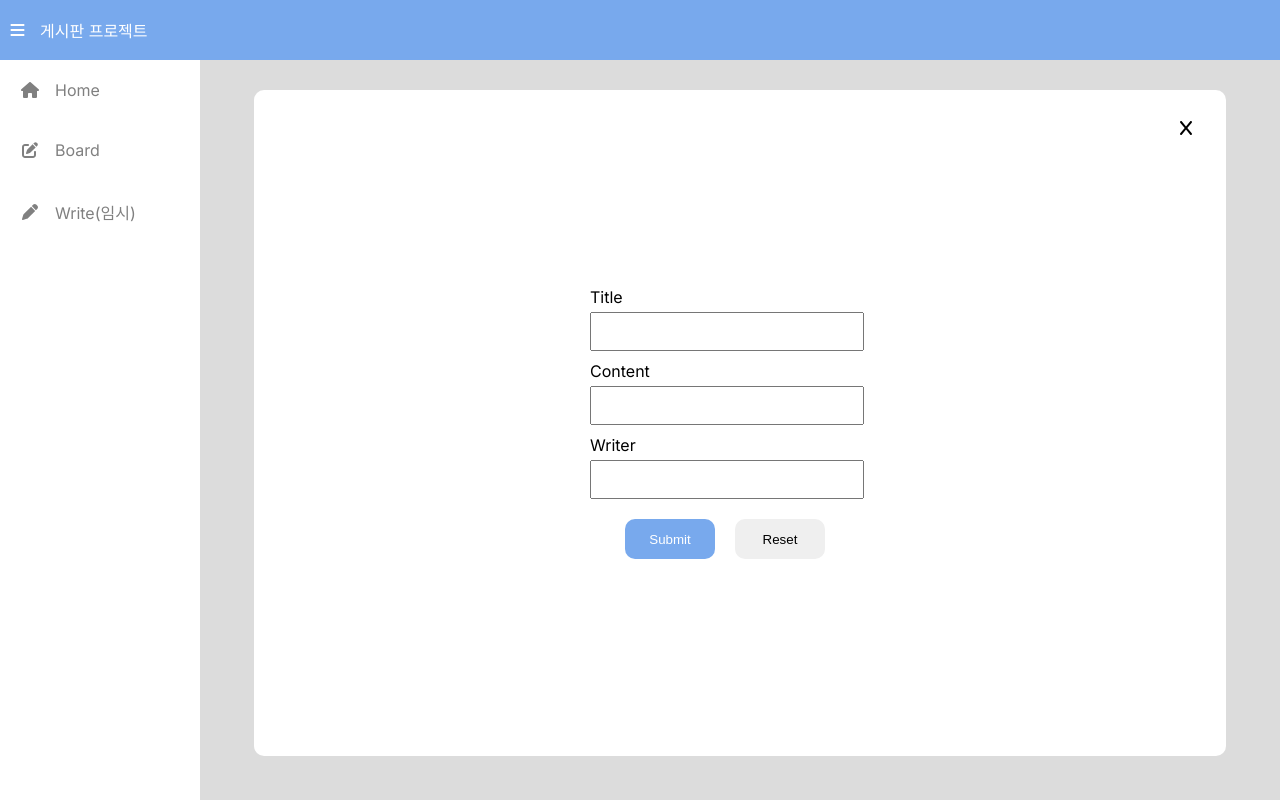
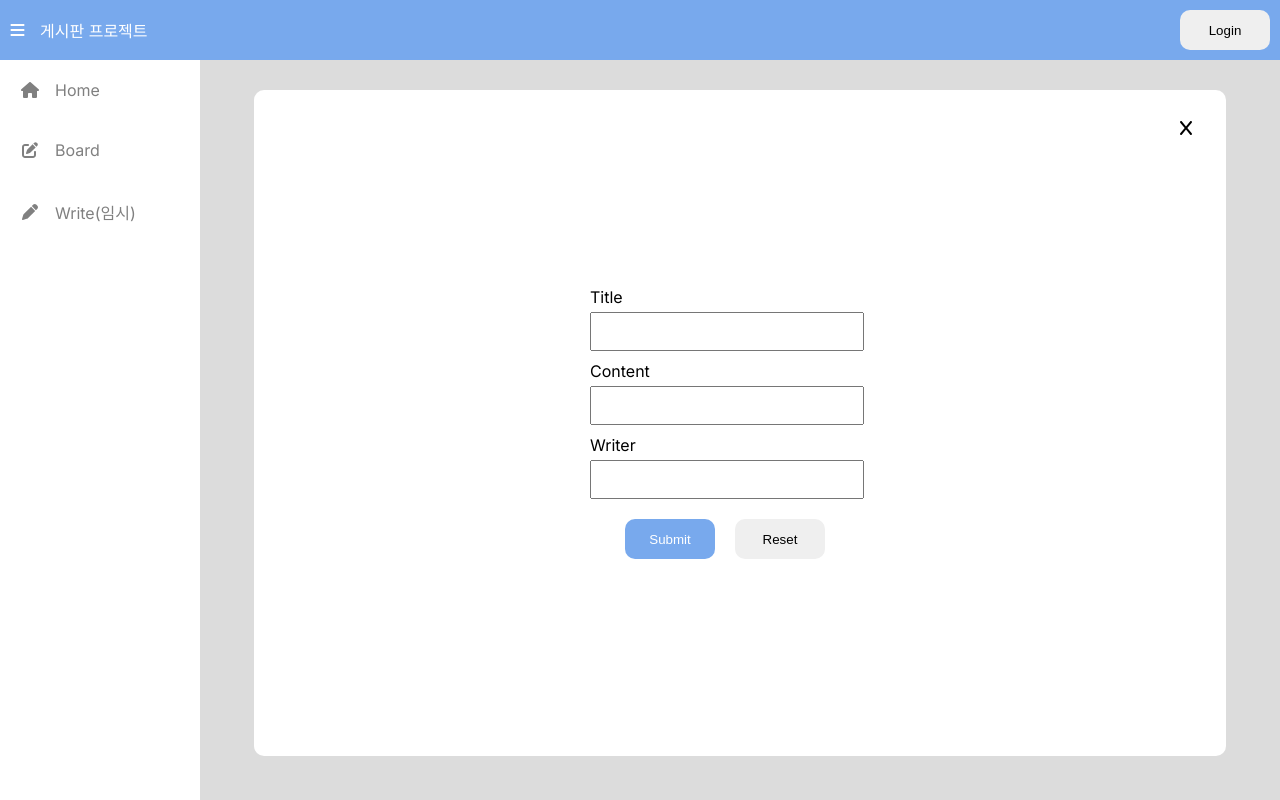
Before and after one commit to indevruis/my-board, a Next.js app: page /board/write in a window 1280 px wide. Built offline with nearby package versions, Linux system fonts and the light colour scheme; no server answers.

Commit message:
[Feat] 회원 기능 만들기: 소셜 로그인

```diff
--- /dev/null
+++ b/app/board/component/LoginBtn.js
@@ -0,0 +1,16 @@
+"use client";
+
+import { signIn } from "next-auth/react";
+
+export default function LoginBtn() {
+  return (
+    <button
+      className="loginBtn"
+      onClick={() => {
+        signIn();
+      }}
+    >
+      Login
+    </button>
+  );
+}
--- /dev/null
+++ b/app/board/component/LogoutBtn.js
@@ -0,0 +1,16 @@
+"use client";
+
+import { signOut } from "next-auth/react";
+
+export default function LoginBtn() {
+  return (
+    <button
+      className="loginBtn"
+      onClick={() => {
+        signOut();
+      }}
+    >
+      Logout
+    </button>
+  );
+}
--- a/app/globals.css
+++ b/app/globals.css
@@ -15,6 +15,11 @@ a {
   color: white;
   display: flex;
   align-items: center;
+  justify-content: space-between;
+}
+
+.title {
+  margin-right: auto;
 }
 
 .menu-icon {
@@ -167,3 +172,16 @@ button[type="submit"] {
   width: 250px;
   margin: 0 auto;
 }
+
+.loginBtn {
+  padding: 10px;
+  margin: 0 10px;
+}
+
+.ml-10 {
+  margin-left: 10px;
+}
+
+.login {
+  margin-right: 10px;
+}
--- a/app/layout.js
+++ b/app/layout.js
@@ -6,8 +6,12 @@ import {
   faBars,
   faHouse,
   faPenToSquare,
-  faPen
+  faPen,
 } from "@fortawesome/free-solid-svg-icons";
+import LoginBtn from "./board/component/LoginBtn";
+import LogoutBtn from "./board/component/LogoutBtn";
+import { getServerSession } from "next-auth";
+import authOptions from "@/pages/api/auth/[...nextauth]";
 
 const inter = Inter({ subsets: ["latin"] });
 
@@ -16,13 +20,23 @@ export const metadata = {
   description: "Generated by create next app",
 };
 
-export default function RootLayout({ children }) {
+export default async function RootLayout({ children }) {
+  const session = await getServerSession(authOptions);
   return (
     <html lang="en">
       <body className={inter.className}>
         <div className="main-header">
           <FontAwesomeIcon icon={faBars} className="menu-icon" />
-          <span>게시판 프로젝트</span>
+          <span className="title">게시판 프로젝트</span>
+          <div className="login">
+            {session ? (
+              <span>
+                {session.user.name} <LogoutBtn />
+              </span>
+            ) : (
+              <LoginBtn />
+            )}
+          </div>
         </div>
         <div className="main-body">
           <div className="main-navbar">
@@ -35,7 +49,7 @@ export default function RootLayout({ children }) {
               <span>Board</span>
             </Link>
             <Link href="/board/write">
-            <FontAwesomeIcon icon={faPen} className="navbar-icon"/>
+              <FontAwesomeIcon icon={faPen} className="navbar-icon" />
               <span>Write(임시)</span>
             </Link>
           </div>
--- a/package.json
+++ b/package.json
@@ -14,6 +14,7 @@
     "@fortawesome/react-fontawesome": "^0.2.0",
     "mongodb": "^5.5.0",
     "next": "13.4.2",
+    "next-auth": "^4.22.1",
     "react": "18.2.0",
     "react-dom": "18.2.0"
   }
--- /dev/null
+++ b/pages/api/auth/[...nextauth].js
@@ -0,0 +1,18 @@
+import NextAuth from "next-auth";
+import GithubProvider from "next-auth/providers/github";
+import GoogleProvider from "next-auth/providers/google";
+
+export const authOptions = {
+  providers: [
+    GithubProvider({
+      clientId: process.env.GITHUB_ID,
+      clientSecret: process.env.GITHUB_SECRET,
+    }),
+    GoogleProvider({
+      clientId: process.env.GOOGLE_ID,
+      clientSecret: process.env.GOOGLE_SECRET,
+    }),
+  ],
+  secret: process.env.NEXTAUTH_SECRET,
+};
+export default NextAuth(authOptions);
```
Also changed, not shown: 1 other file (tests, documents, lock files or other folders).
